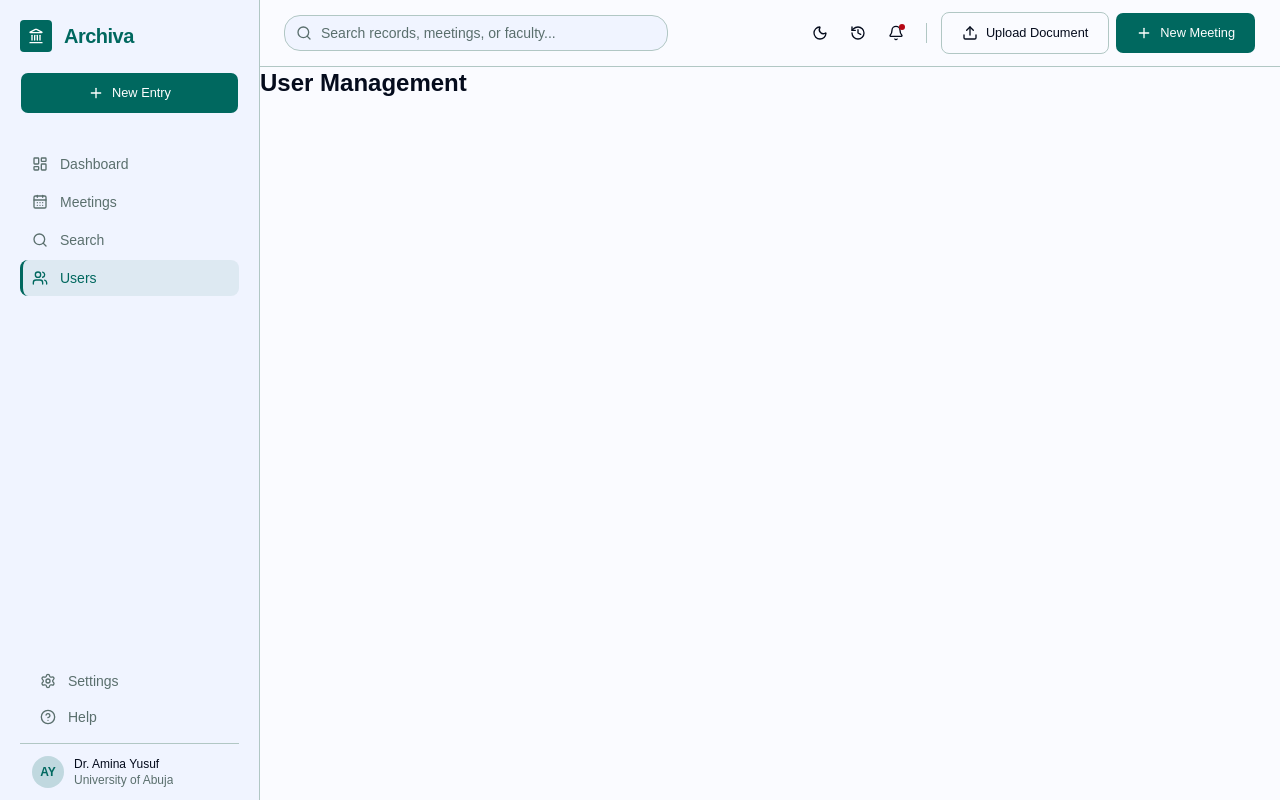
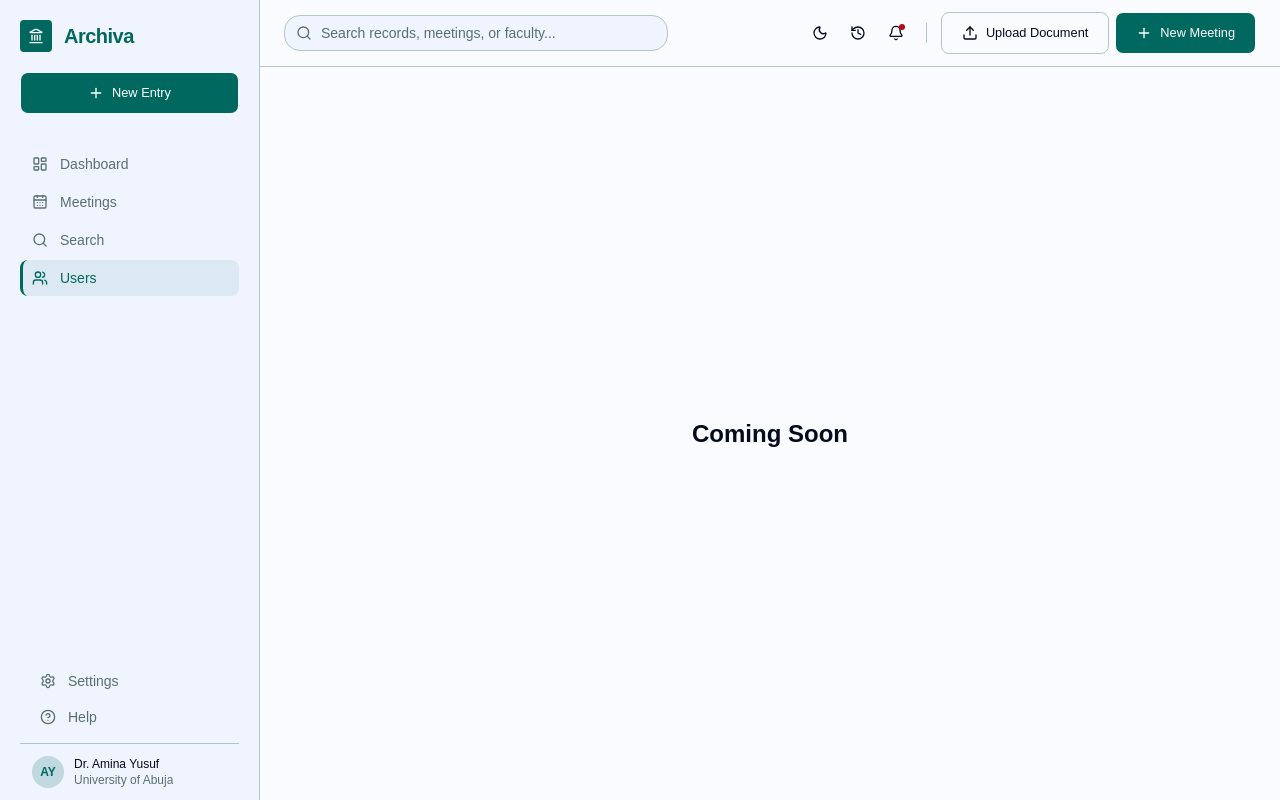
Before and after one commit to ArchivaLabs/archiva-frontend, a React (Vite) app: page /users in a window 1280 px wide. Built offline with nearby package versions, Linux system fonts and the light colour scheme.

Commit message:
feat: Put dummy placeholder in the user's page.

```diff
--- a/src/pages/users/UsersPage.tsx
+++ b/src/pages/users/UsersPage.tsx
@@ -1,3 +1,7 @@
 export default function UsersPage() {
-  return <h1 className="font-heading text-2xl font-bold">User Management</h1>
+  return (
+    <h1 className="flex h-full items-center justify-center font-heading text-2xl font-bold">
+      Coming Soon
+    </h1>
+  )
 }
```
